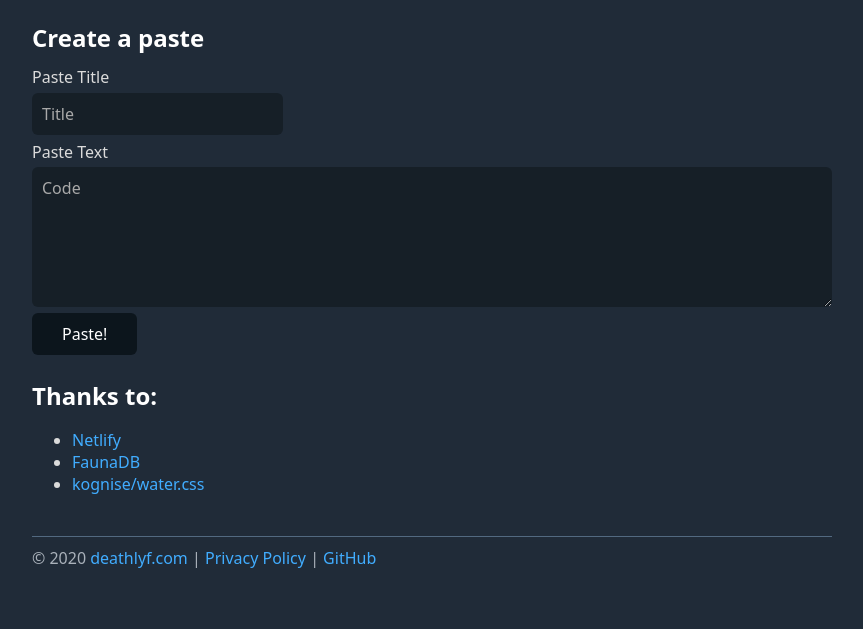
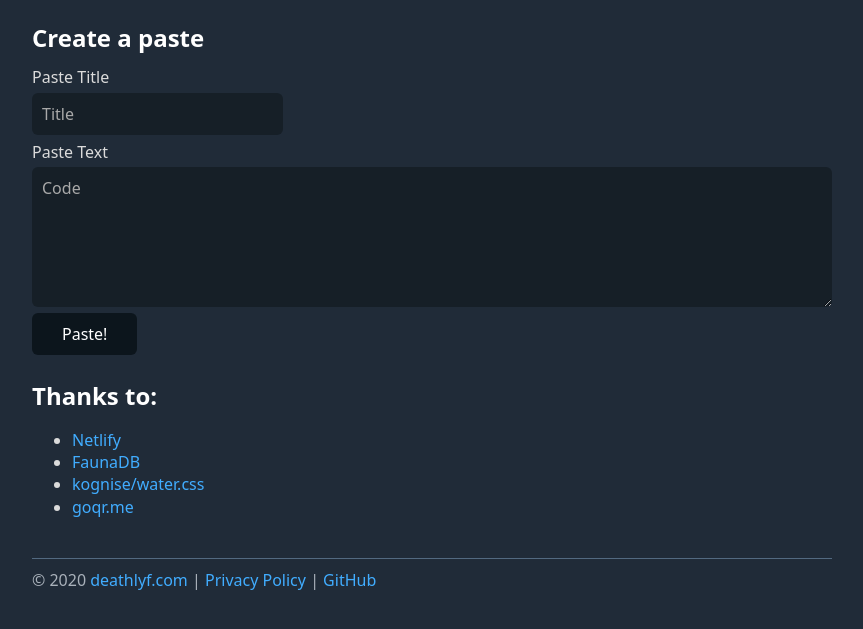
Before and after one commit to Coderboi4/Paste, a website: page build/index.html in a window 1280 px wide. Shown: the part 115-744 px from the top of the page, without its empty margins (208-1071 px from the left). Drawn offline with nearby package versions, Linux system fonts and the light colour scheme.

Commit message:
Credit goqr

```diff
--- a/build/index.html
+++ b/build/index.html
@@ -45,6 +45,7 @@
         <li><a rel="noopener" target="_blank" href="https://netlify.com">Netlify</a></li>
         <li><a rel="noopener" target="_blank" href="https://fauna.com">FaunaDB</a></li>
         <li><a rel="noopener" target="_blank" href="https://watercss.kognise.dev/">kognise/water.css</a></li>
+        <li><a rel="noopener" target="_blank" href="https://goqr.me/">goqr.me</a></li>
     </ul>
     <footer>&copy; 2020 <a rel="noopener" target="_blank" href="https://deathlyf.com">deathlyf.com</a> | <a>Privacy Policy</a> | <a rel="noopener" target="_blank" href="https://github.com/deathlyface/paste">GitHub</a></footer>
 </body>
```
Also changed, not shown: functions/paste/paste.js (+1 -1 lines).
